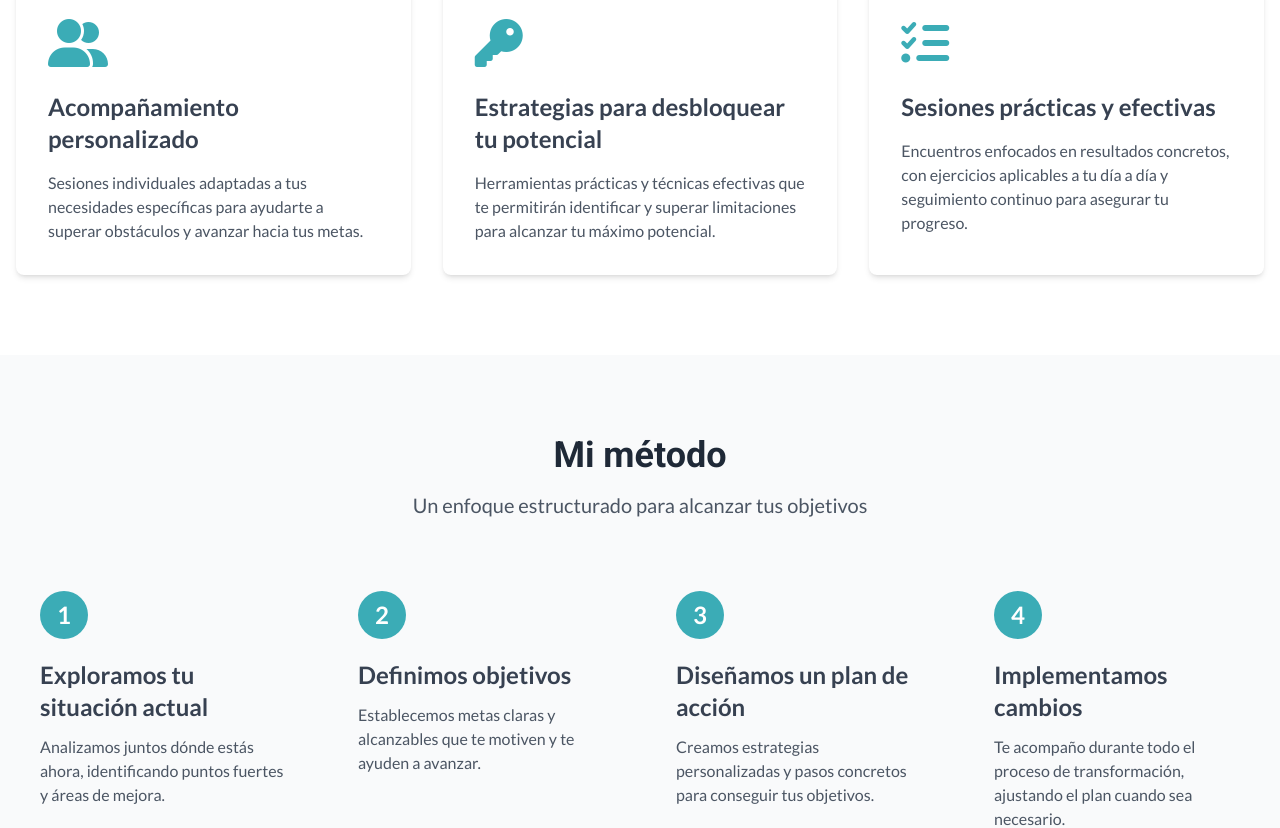
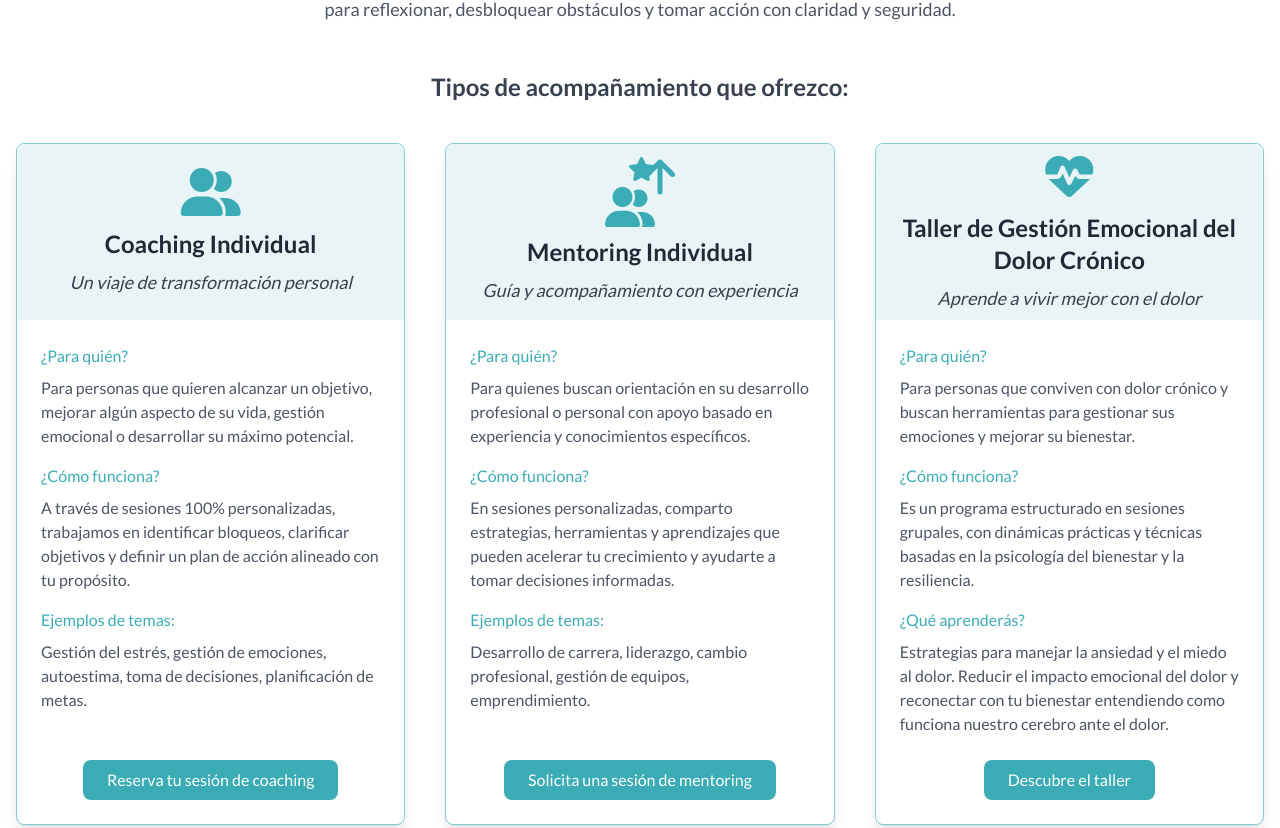
Before and after one commit to crisgilalcon/cristinacoaching, a React (Create React App) app: page / in a window 1280 px wide. Shown: the part 1785-2613 px from the top of the page. Built offline with nearby package versions, Linux system fonts and the light colour scheme; the HTML template or start-up script is replaced by a standard one.

Commit message:
Servicios copy update & Haligment

```diff
--- a/src/components/Services.js
+++ b/src/components/Services.js
@@ -5,42 +5,119 @@ function Services() {
     <section id="servicios" className="py-20 bg-white">
       <div className="container mx-auto px-4">
         <div className="text-center mb-12">
-          <h2 className="text-4xl font-semibold text-gray-800 mb-4">Cómo puedo ayudarte</h2>
-          <p className="text-xl text-gray-600">Soluciones personalizadas para tu crecimiento personal y profesional</p>
+          <h2 className="text-4xl font-semibold text-gray-800 mb-4">Acompañamiento personalizado para tu crecimiento y bienestar.</h2>
+          <p className="text-lg text-gray-600 max-w-4xl mx-auto">
+            Cada persona es única, y su proceso de crecimiento también lo es. Por eso, mis sesiones están diseñadas para adaptarse a tus necesidades, ya sea que busques alcanzar una meta personal o profesional, mejorar tu bienestar emocional o recibir orientación profesional. A través del coaching y mentoring, te ofrezco un espacio de confianza para reflexionar, desbloquear obstáculos y tomar acción con claridad y seguridad.
+          </p>
         </div>
 
-        <div className="grid grid-cols-1 md:grid-cols-3 gap-8">
-          {/* Service 1 */}
-          <div className="bg-white rounded-lg shadow-md p-8 hover:shadow-lg transition duration-300">
-            <div className="text-teal text-5xl mb-6">
-              <i className="fas fa-user-friends"></i>
+        <h3 className="text-2xl font-semibold text-center mb-10 text-gray-700">Tipos de acompañamiento que ofrezco:</h3>
+
+        <div className="grid grid-cols-1 md:grid-cols-3 gap-10">
+          {/* Coaching Individual */}
+          <div className="bg-white rounded-lg shadow-lg overflow-hidden border border-lightTeal hover:shadow-xl transition duration-300 flex flex-col h-full">
+            <div className="bg-mintGreen p-6 text-center h-44 flex flex-col justify-center">
+              <div className="text-teal text-5xl mb-3 mx-auto h-16 flex items-center justify-center">
+                <i className="fas fa-user-friends"></i>
+              </div>
+              <h3 className="text-2xl font-semibold text-gray-800">Coaching Individual</h3>
+              <p className="text-lg italic text-gray-700 mt-2">Un viaje de transformación personal</p>
             </div>
-            <h3 className="text-2xl font-semibold mb-4 text-gray-700">Acompañamiento personalizado</h3>
-            <p className="text-gray-600">
-              Sesiones individuales adaptadas a tus necesidades específicas para ayudarte a superar obstáculos y avanzar hacia tus metas.
-            </p>
+
+            <div className="p-6 flex-grow flex flex-col">
+              <div className="mb-4">
+                <h4 className="font-medium text-teal mb-2">¿Para quién?</h4>
+                <p className="text-gray-600">Para personas que quieren alcanzar un objetivo, mejorar algún aspecto de su vida, gestión emocional o desarrollar su máximo potencial.</p>
+              </div>
+
+              <div className="mb-4">
+                <h4 className="font-medium text-teal mb-2">¿Cómo funciona?</h4>
+                <p className="text-gray-600">A través de sesiones 100% personalizadas, trabajamos en identificar bloqueos, clarificar objetivos y definir un plan de acción alineado con tu propósito.</p>
+              </div>
+
+              <div className="mb-6">
+                <h4 className="font-medium text-teal mb-2">Ejemplos de temas:</h4>
+                <p className="text-gray-600">Gestión del estrés, gestión de emociones, autoestima, toma de decisiones, planificación de metas.</p>
+              </div>
+
+              <div className="mt-auto text-center">
+                <a href="#contacto" className="bg-teal hover:bg-darkTeal text-white font-medium py-2 px-6 rounded-lg transition duration-300 inline-block">
+                  Reserva tu sesión de coaching
+                </a>
+              </div>
+            </div>
           </div>
 
-          {/* Service 2 */}
-          <div className="bg-white rounded-lg shadow-md p-8 hover:shadow-lg transition duration-300">
-            <div className="text-teal text-5xl mb-6">
-              <i className="fas fa-key"></i>
+          {/* Mentoring Individual */}
+          <div className="bg-white rounded-lg shadow-lg overflow-hidden border border-lightTeal hover:shadow-xl transition duration-300 flex flex-col h-full">
+            <div className="bg-mintGreen p-6 text-center h-44 flex flex-col justify-center">
+              <div className="text-teal mb-3 mx-auto h-16 flex items-center justify-center">
+                <div style={{ position: 'relative', width: '70px', height: '70px' }}>
+                  <i className="fas fa-user-friends" style={{ position: 'absolute', bottom: '0', left: '0', fontSize: '2.5rem' }}></i>
+                  <i className="fas fa-arrow-up" style={{ position: 'absolute', top: '0', right: '0', fontSize: '2.5rem' }}></i>
+                  <i className="fas fa-star" style={{ position: 'absolute', top: '0', right: '20px', fontSize: '1.5rem' }}></i>
+                </div>
+              </div>
+              <h3 className="text-2xl font-semibold text-gray-800">Mentoring Individual</h3>
+              <p className="text-lg italic text-gray-700 mt-2">Guía y acompañamiento con experiencia</p>
             </div>
-            <h3 className="text-2xl font-semibold mb-4 text-gray-700">Estrategias para desbloquear tu potencial</h3>
-            <p className="text-gray-600">
-              Herramientas prácticas y técnicas efectivas que te permitirán identificar y superar limitaciones para alcanzar tu máximo potencial.
-            </p>
+
+            <div className="p-6 flex-grow flex flex-col">
+              <div className="mb-4">
+                <h4 className="font-medium text-teal mb-2">¿Para quién?</h4>
+                <p className="text-gray-600">Para quienes buscan orientación en su desarrollo profesional o personal con apoyo basado en experiencia y conocimientos específicos.</p>
+              </div>
+
+              <div className="mb-4">
+                <h4 className="font-medium text-teal mb-2">¿Cómo funciona?</h4>
+                <p className="text-gray-600">En sesiones personalizadas, comparto estrategias, herramientas y aprendizajes que pueden acelerar tu crecimiento y ayudarte a tomar decisiones informadas.</p>
+              </div>
+
+              <div className="mb-6">
+                <h4 className="font-medium text-teal mb-2">Ejemplos de temas:</h4>
+                <p className="text-gray-600">Desarrollo de carrera, liderazgo, cambio profesional, gestión de equipos, emprendimiento.</p>
+              </div>
+
+              <div className="mt-auto text-center">
+                <a href="#contacto" className="bg-teal hover:bg-darkTeal text-white font-medium py-2 px-6 rounded-lg transition duration-300 inline-block">
+                  Solicita una sesión de mentoring
+                </a>
+              </div>
+            </div>
           </div>
 
-          {/* Service 3 */}
-          <div className="bg-white rounded-lg shadow-md p-8 hover:shadow-lg transition duration-300">
-            <div className="text-teal text-5xl mb-6">
-              <i className="fas fa-tasks"></i>
+          {/* Taller de Gestión Emocional */}
+          <div className="bg-white rounded-lg shadow-lg overflow-hidden border border-lightTeal hover:shadow-xl transition duration-300 flex flex-col h-full">
+            <div className="bg-mintGreen p-6 text-center h-44 flex flex-col justify-center">
+              <div className="text-teal text-5xl mb-3 mx-auto h-16 flex items-center justify-center">
+                <i className="fas fa-heartbeat"></i>
+              </div>
+              <h3 className="text-2xl font-semibold text-gray-800">Taller de Gestión Emocional del Dolor Crónico</h3>
+              <p className="text-lg italic text-gray-700 mt-2">Aprende a vivir mejor con el dolor</p>
             </div>
-            <h3 className="text-2xl font-semibold mb-4 text-gray-700">Sesiones prácticas y efectivas</h3>
-            <p className="text-gray-600">
-              Encuentros enfocados en resultados concretos, con ejercicios aplicables a tu día a día y seguimiento continuo para asegurar tu progreso.
-            </p>
+
+            <div className="p-6 flex-grow flex flex-col">
+              <div className="mb-4">
+                <h4 className="font-medium text-teal mb-2">¿Para quién?</h4>
+                <p className="text-gray-600">Para personas que conviven con dolor crónico y buscan herramientas para gestionar sus emociones y mejorar su bienestar.</p>
+              </div>
+
+              <div className="mb-4">
+                <h4 className="font-medium text-teal mb-2">¿Cómo funciona?</h4>
+                <p className="text-gray-600">Es un programa estructurado en sesiones grupales, con dinámicas prácticas y técnicas basadas en la psicología del bienestar y la resiliencia.</p>
+              </div>
+
+              <div className="mb-6">
+                <h4 className="font-medium text-teal mb-2">¿Qué aprenderás?</h4>
+                <p className="text-gray-600">Estrategias para manejar la ansiedad y el miedo al dolor. Reducir el impacto emocional del dolor y reconectar con tu bienestar entendiendo como funciona nuestro cerebro ante el dolor.</p>
+              </div>
+
+              <div className="mt-auto text-center">
+                <a href="#contacto" className="bg-teal hover:bg-darkTeal text-white font-medium py-2 px-6 rounded-lg transition duration-300 inline-block">
+                  Descubre el taller
+                </a>
+              </div>
+            </div>
           </div>
         </div>
       </div>
```
